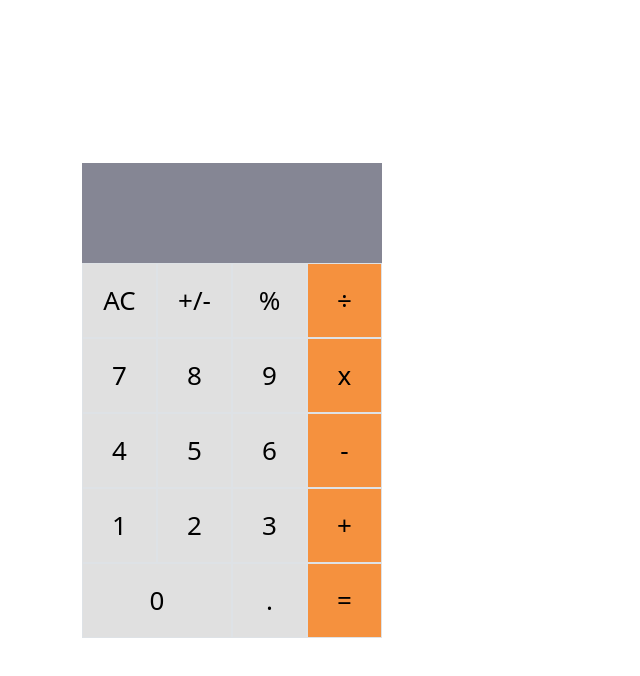
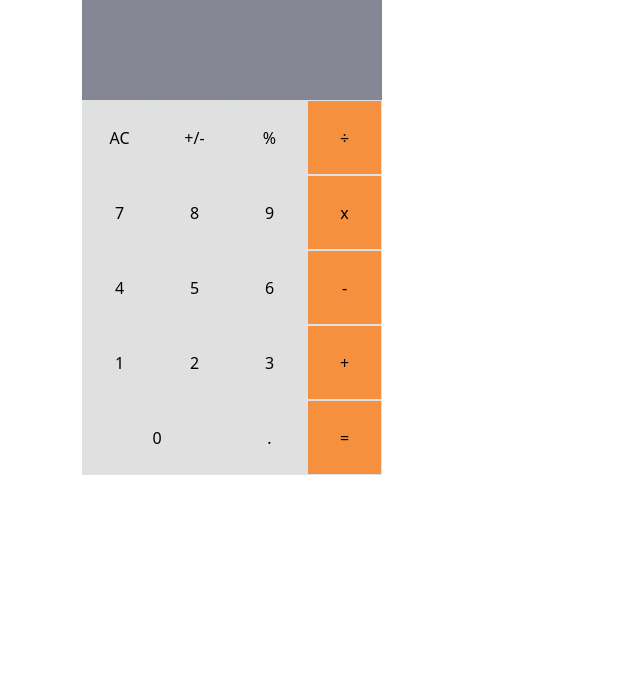
Before and after one commit to ahzia/Math-Magicians, a React (Create React App) app: page /calculator in a window 1280 px wide. Shown: the top 676 px of the page, without its empty margins (0-640 px from the left). Built offline with nearby package versions, Linux system fonts and the light colour scheme.

Commit message:
created pages and route

```diff
--- a/package.json
+++ b/package.json
@@ -13,6 +13,7 @@
     "prop-types": "^15.7.2",
     "react": "^17.0.2",
     "react-dom": "^17.0.2",
+    "react-router-dom": "^5.3.0",
     "react-scripts": "4.0.3",
     "web-vitals": "^1.1.2"
   },
--- a/src/App.css
+++ b/src/App.css
@@ -52,20 +52,3 @@
   height: 40vmin;
   pointer-events: none;
 }
-
-@media (prefers-reduced-motion: no-preference) {
-  .App-logo {
-    animation: App-logo-spin infinite 20s linear;
-  }
-}
-
-.App-header {
-  background-color: white;
-  min-height: 100vh;
-  display: flex;
-  flex-direction: column;
-  align-items: center;
-  justify-content: center;
-  font-size: calc(10px + 2vmin);
-  color: white;
-}
--- a/src/App.js
+++ b/src/App.js
@@ -1,14 +1,39 @@
-import './App.css';
-import Calculator from './components/Calculator';
+import React from "react";
+import {
+  BrowserRouter as Router,
+  Switch,
+  Route,
+  Link
+} from "react-router-dom";
+// import Calculator from './components/Calculator';
+import Home from './Pages/Home';
+import Quote from './Pages/Quote';
+import CalculatorPage from './Pages/CalculatorPage';
+import './App.css'
+
 
 function App() {
   return (
     <div className="App">
       <header className="App-header">
-        <Calculator />
       </header>
+      <Router>
+        <Switch>
+          <Route path="/calculator">
+            <CalculatorPage />
+          </Route>
+          <Route path="/quote">
+            <Quote />
+          </Route>
+          <Route path="/">
+            <Home />
+          </Route>
+        </Switch>
+      </Router>
     </div>
+
   );
+
 }
 
 export default App;
--- /dev/null
+++ b/src/Pages/CalculatorPage.js
@@ -0,0 +1,7 @@
+import Calculator from "../components/Calculator";
+const CalculatorPage = () => {
+  return(
+  <Calculator />
+  );
+}
+export default CalculatorPage;
--- /dev/null
+++ b/src/Pages/Home.js
@@ -0,0 +1,6 @@
+const Home = () => {
+    return(
+        <div>Home</div>
+    )
+}
+export default Home;
--- /dev/null
+++ b/src/Pages/Quote.js
@@ -0,0 +1,6 @@
+const Quote = () => {
+    return(
+        <div>Quote</div>
+    );
+}
+export default Quote;
```
Also changed, not shown: 1 other file (tests, documents, lock files or other folders).
